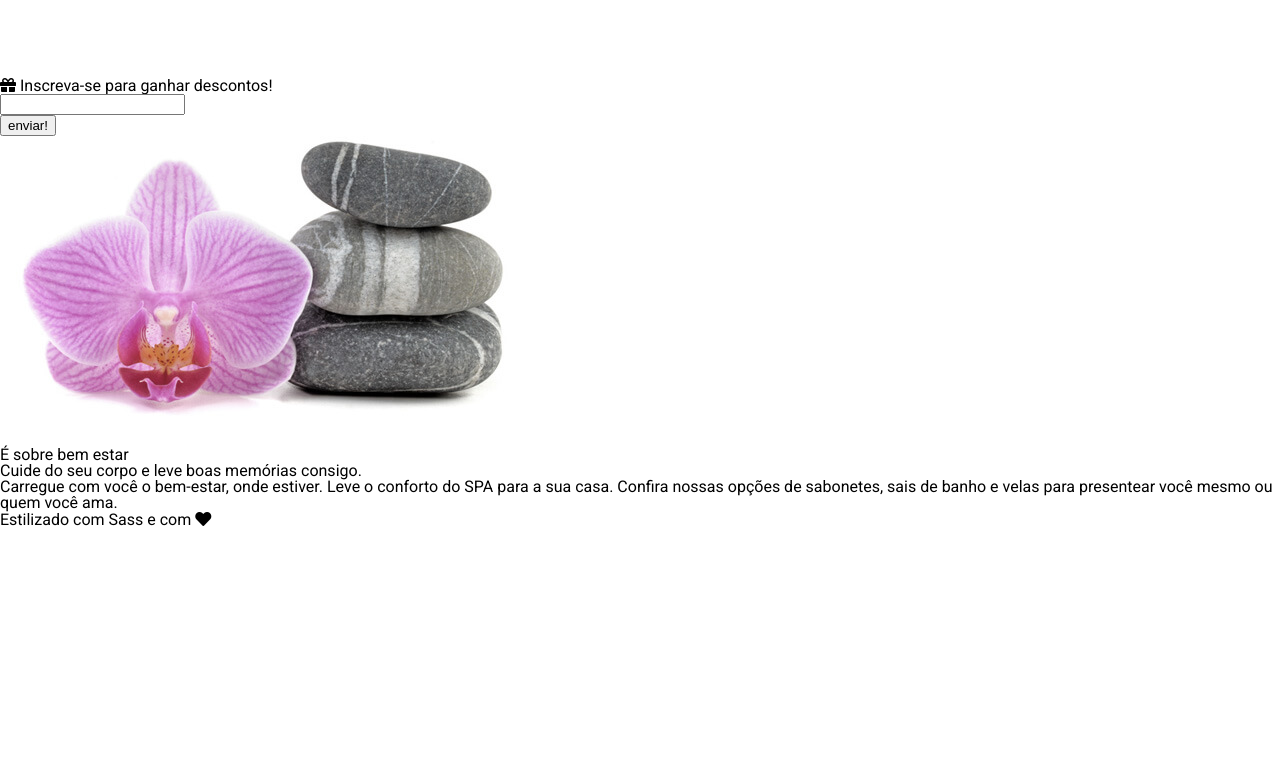
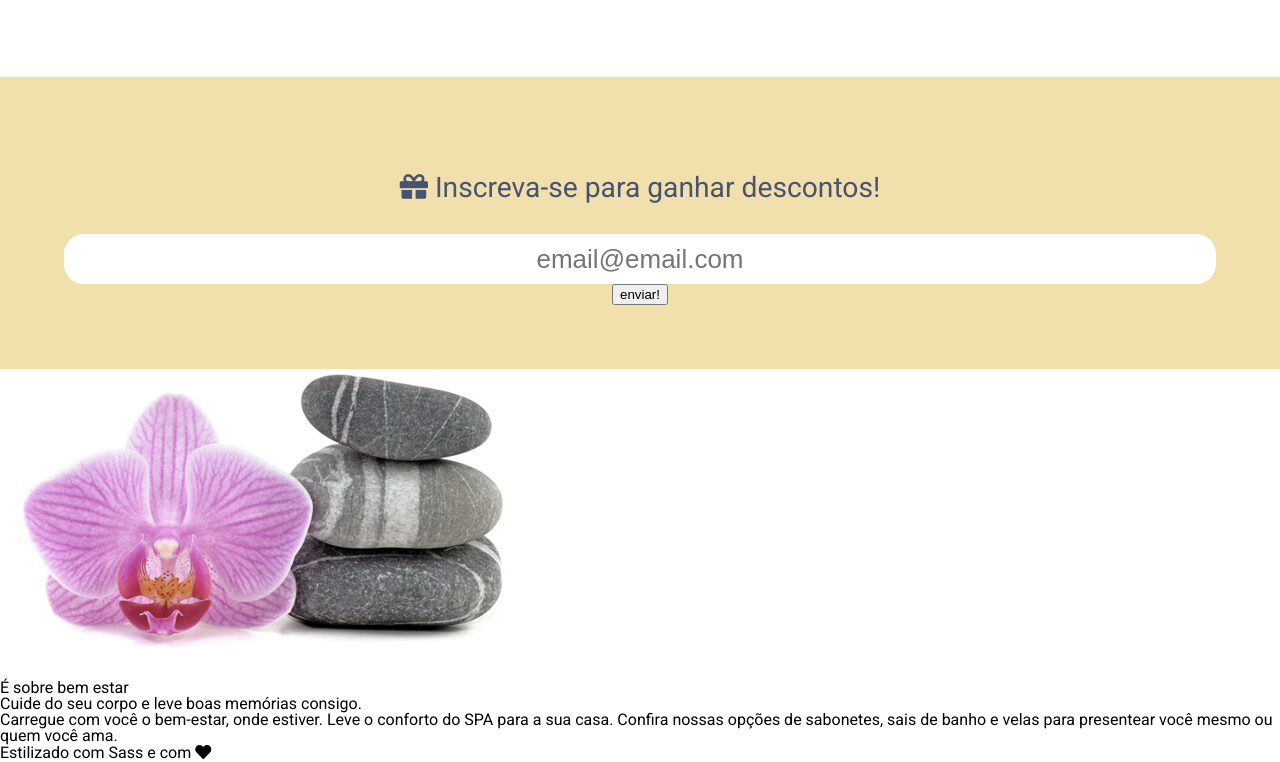
Before and after one commit to VictorNunesVN/AluraSpa, a plain HTML site: page alura-spa-projeto_inicial/index.html in a window 1280 px wide. Shown: the part 1084-1846 px from the top of the page. Before the commit the page ends 1613 px from the top, so only its background shows below. Drawn offline with nearby package versions, Linux system fonts and the light colour scheme.

Commit message:
alterando o input de email
Modificando o input de email

```diff
--- a/alura-spa-projeto_inicial/index.html
+++ b/alura-spa-projeto_inicial/index.html
@@ -82,7 +82,7 @@
             <div class="inscricao">
                 <form action="">
                     <div class="input">
-                        <input type="email">
+                        <input type="email" placeholder="email@email.com">
                     </div>
                     <button>enviar!</button>
                 </form>
--- a/alura-spa-projeto_inicial/styles/components/_cupom.scss
+++ b/alura-spa-projeto_inicial/styles/components/_cupom.scss
@@ -1,3 +1,37 @@
 @import '../abstract/variaveis';
 
-#cupom
+#cupom {
+    background-color: $cor-terciaria;
+    padding: 4rem;
+    text-align: center;
+
+    .texto {
+        color: $cor-primaria;
+
+        h2 {
+            margin: 2rem;
+            font-size: $tamanho-do-texto / 1.7;
+        }
+    }
+
+    .input {
+        border-radius: 20px;
+        width: 0 auto;
+        border: 4px solid white;
+        background: white;
+
+        input{
+            border-radius: 20px;
+            height: 40px;
+            border: none;
+            width: 540px;
+            outline: none;
+            text-align: center;
+            font-size: 26px;
+        }
+        &:hover, &:focus-within{
+            box-shadow: 1px 1px 8px 1px $cor-primaria;
+            outline: none;
+        }
+    }
+}
```
Also changed, not shown: alura-spa-projeto_inicial/styles/style.css, 1 other file.
